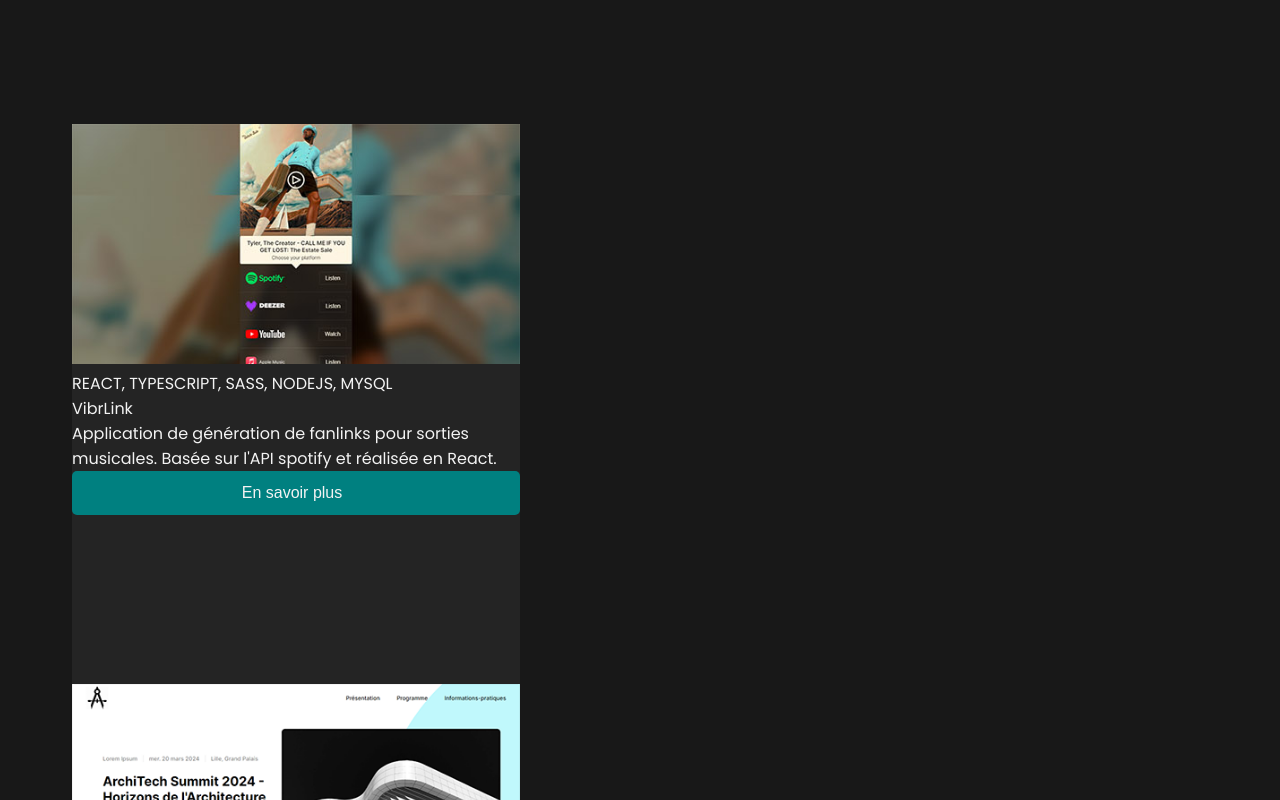
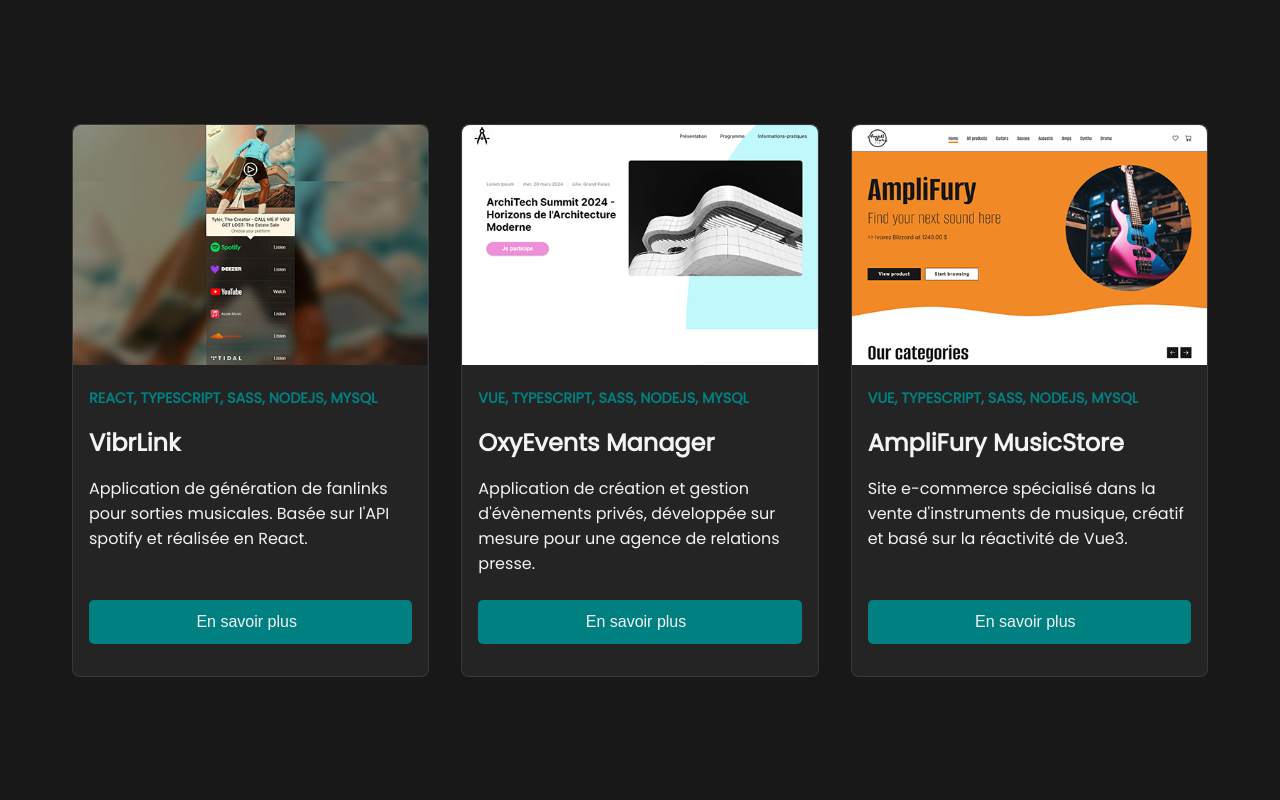
Before and after one commit to Efyx-07/MyPortfolio, a Next.js app: page / in a window 1280 px wide. Shown: the part 740-1540 px from the top of the page. After the commit the page ends 1481 px from the top, so only its background shows below. Built offline with nearby package versions, Linux system fonts and the light colour scheme.

Commit message:
Projects section

```diff
--- a/src/app/components/HeroSection/HeroCard.scss
+++ b/src/app/components/HeroSection/HeroCard.scss
@@ -6,10 +6,9 @@
     flex-direction: column;
     align-items: center;
     gap: 2rem;
+    padding: 1rem;
     background: $blackRelief;
-    color: $white;
     border: solid 1px rgba($white, .1);
-    padding: 1rem;
     border-radius: .5rem;
 }
 
--- a/src/app/components/ProjectSection/ProjectCard.scss
+++ b/src/app/components/ProjectSection/ProjectCard.scss
@@ -4,8 +4,13 @@
 .project-card {
     width: 100%;
     max-width: 28rem;
-    min-height: 35rem;
     background: $blackRelief;
+    border: solid 1px rgba($white, .1);
+    border-radius: .5rem;
+
+    &:hover > .image-container .img {
+        transform: translateY(calc(-100% + 15rem)); // fait défiler l'image, ajoute taille de projectImage-container
+    }
 
     .image-container {
         width: 100%;
@@ -13,9 +18,38 @@
         display: inline-block;
         overflow: hidden;
         position: relative;
+        border-radius: .5rem .5rem 0 0;
 
         .img {
+            display: block;
+            position: relative;
             width: 100%;
+            transition: transform 5s ease-in-out;
+        }
+    }
+
+    .project-description {
+        min-height: 19rem;
+        display: flex;
+        flex-direction: column;
+        justify-content: space-between;
+        padding: 1rem 1rem 2rem 1rem;
+
+        .text-container {
+            display: flex;
+            flex-direction: column;
+            gap: 1rem;
+
+            .stack {
+                color: $accent1;
+                font-weight: 600;
+                font-size: .9rem;
+            }
+
+            .title {
+                font-size: 1.5rem;
+                font-weight: 600;
+            }
         }
     }
 }
--- /dev/null
+++ b/src/app/components/ProjectSection/ProjectSection.scss
@@ -0,0 +1,10 @@
+.project-section {
+
+    .content .projectCards-container {
+        display: flex;
+        align-items: center;
+        gap: 2rem;
+        overflow-x: auto;
+        overflow-y: hidden;
+    }
+}
--- a/src/app/components/ProjectSection/index.tsx
+++ b/src/app/components/ProjectSection/index.tsx
@@ -1,6 +1,8 @@
 import Project from "@/app/types/projectType";
 import useProjects from "@/app/services/useProjects";
 import ProjectCard from "./ProjectCard";
+import '../../../assets/sass/sections-common-style.scss';
+import './ProjectSection.scss';
 
 export default function ProjectSection() {
 
```
